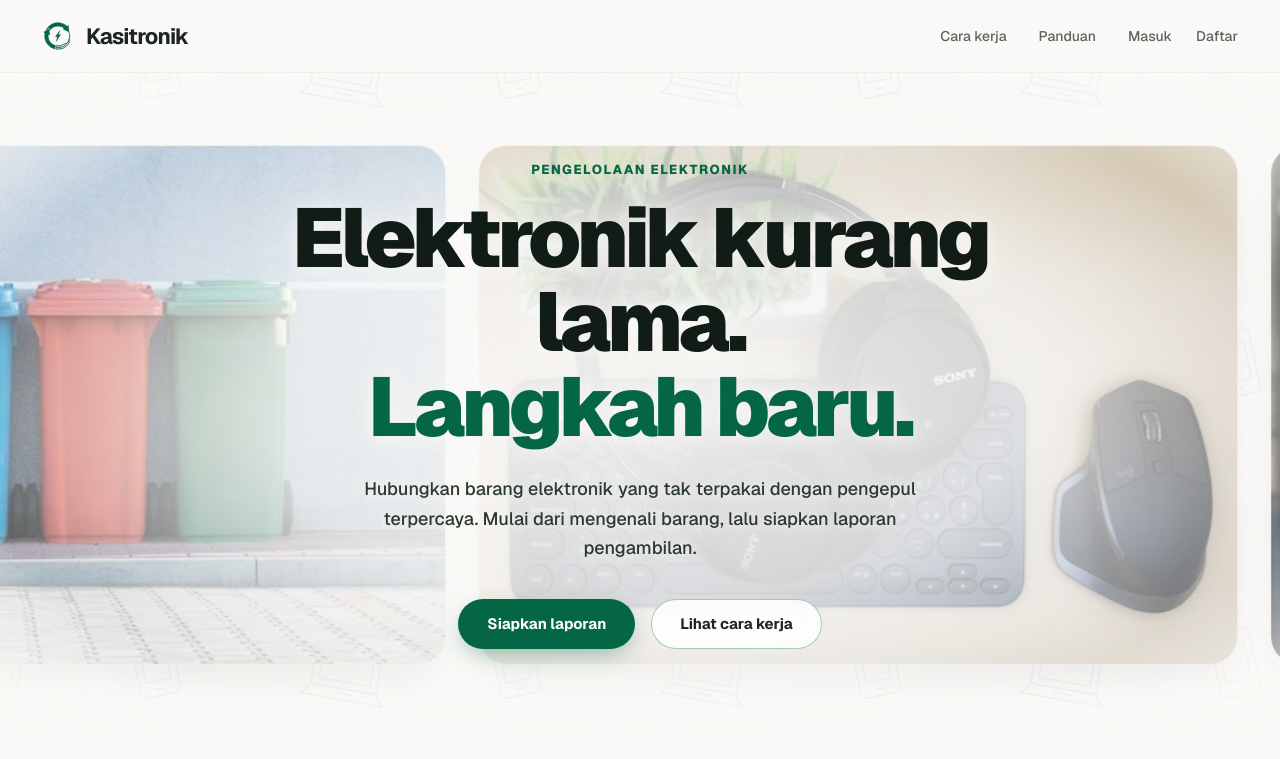
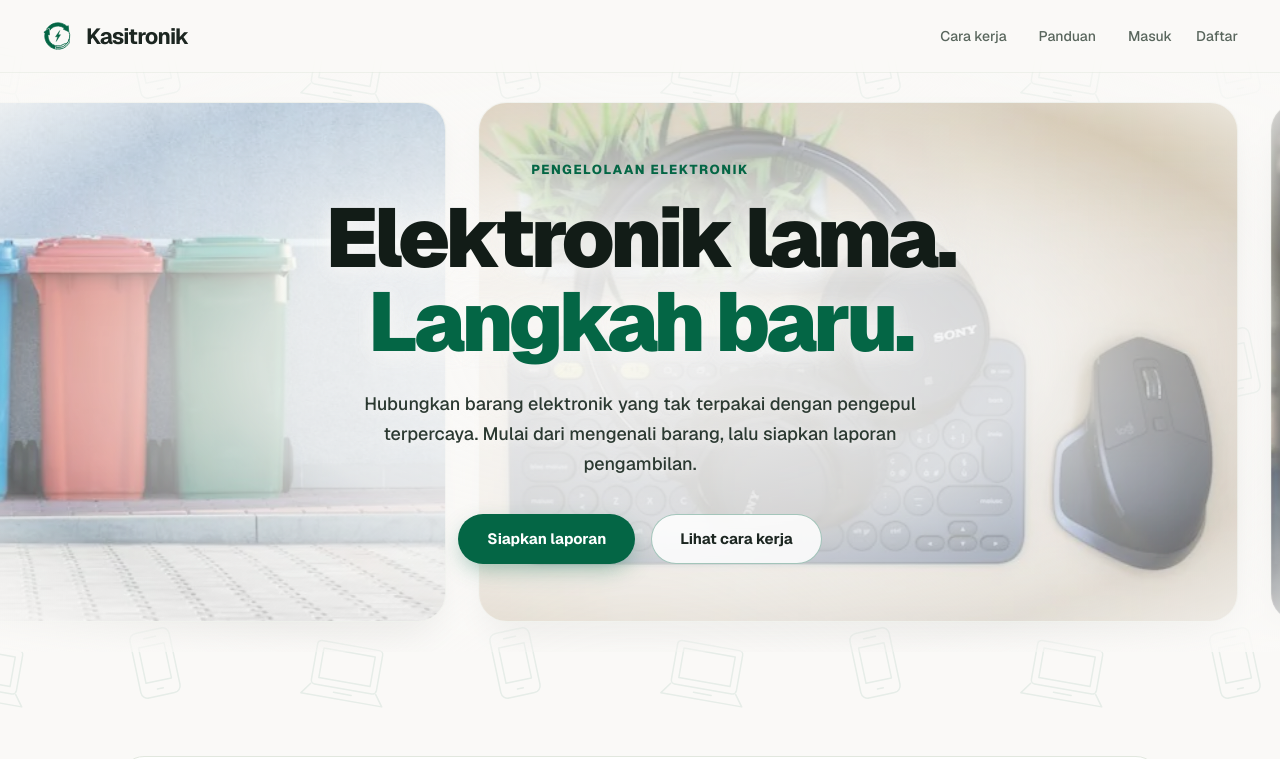
Before and after one commit to Drewron0/Kasitronik-CC, a Next.js app: page / in a window 1280 px wide. Shown: the top 759 px of the page. Built offline with nearby package versions, Linux system fonts and the light colour scheme; no server answers.

Commit message:
Reverted CI/CD UI change test

```diff
--- a/app/components/HeroSection.tsx
+++ b/app/components/HeroSection.tsx
@@ -66,7 +66,7 @@ export default function HeroSection() {
         <p className={styles.eyebrow}>PENGELOLAAN ELEKTRONIK</p>
 
         <h1 id="hero-title">
-          Elektronik kurang lama.
+          Elektronik lama.
           <br />
           <span>Langkah baru.</span>
         </h1>
```
